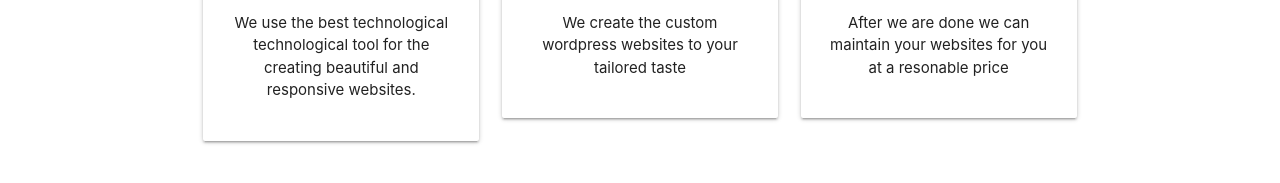
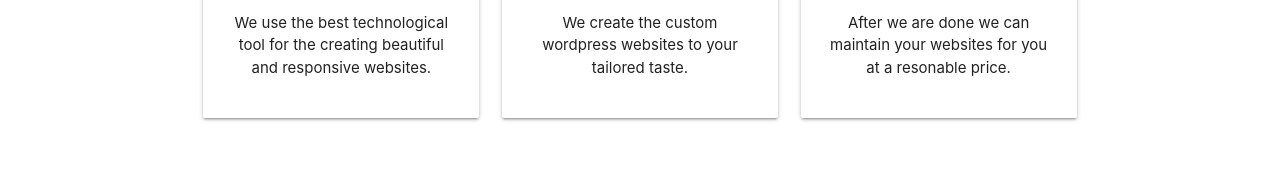
Before and after one commit to MichaelGee/quill, a plain HTML site: page index.html in a window 1280 px wide. Shown: the part 787-970 px from the top of the page. Drawn offline with nearby package versions, Linux system fonts and the light colour scheme.

Commit message:
some typo changes

```diff
--- a/index.html
+++ b/index.html
@@ -78,7 +78,7 @@
                     <div class="card-panel">
                             <i class="fab fa-html5"></i>
                         <h4>Best technologies</h4>
-                        <p>We use the best technological technological
+                        <p>We use the best technological
                             tool for the creating beautiful and responsive websites.
                         </p>
                     </div>
@@ -88,7 +88,7 @@
                                 <i class="fab fa-wordpress"></i>
                             <h4>Custom wordpress</h4>
                             <p>We create the custom wordpress websites
-                                to your tailored taste
+                                to your tailored taste.
                             </p>
                         </div>
                     </div>
@@ -97,7 +97,7 @@
                                     <i class="fas fa-wrench"></i>
                                 <h4>We maintain your website</h4>
                                 <p>After we are done we can maintain your websites
-                                    for you at a resonable price</p>
+                                    for you at a resonable price.</p>
                             </div>
                         </div>
             </div>
```
